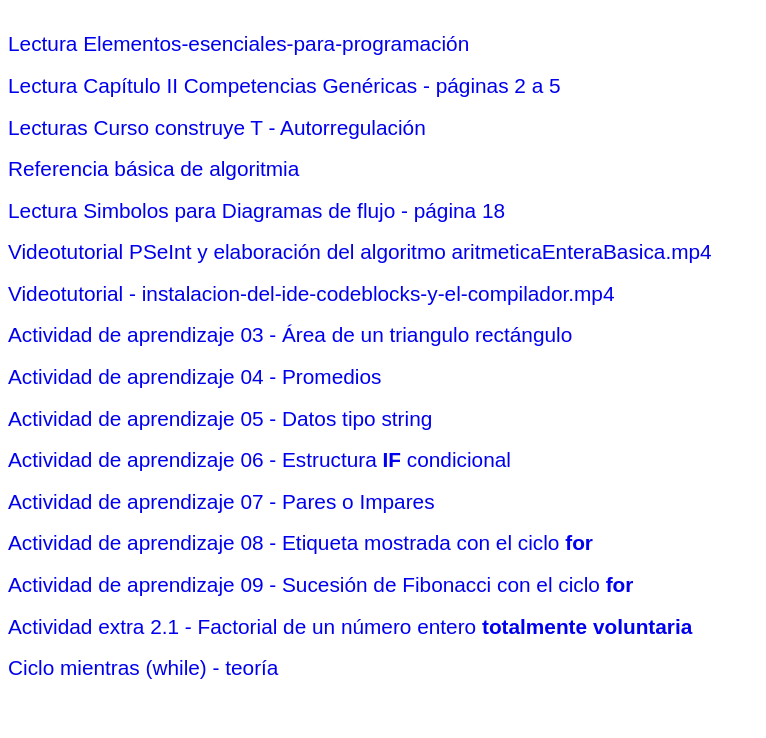
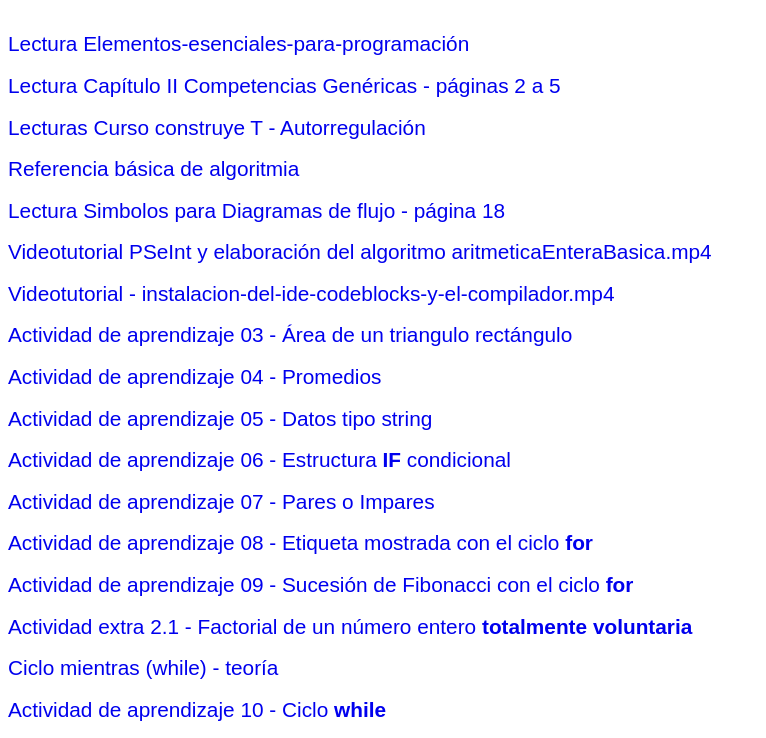
Before and after one commit to edistance/prgmod1, a plain HTML site: page index.html in a window 1280 px wide. Shown: the part 74-812 px from the top of the page, without its empty margins (0-766 px from the left). Drawn offline with Linux system fonts and the light colour scheme.

Commit message:
Se agrego la actividad 10 - ciclo while

```diff
--- a/index.html
+++ b/index.html
@@ -23,6 +23,7 @@
 		<a href="actividades/act09-sucesionFibonacci.pdf">Actividad de aprendizaje 09 - Sucesión de Fibonacci con el ciclo <span class="negrita">for</span></a>
 		<a href="actividades/actExtra-2.1-factorial.pdf">Actividad extra 2.1 - Factorial de un número entero <span class="negrita">totalmente voluntaria</span></a>
 		<a href="recursos/algoritmos-Pseudocodigo-cpp-referencia-ciclo-mientras-teoria.pdf">Ciclo mientras (while) - teoría</a>
+		<a href="actividades/act10-ciclo-while.pdf">Actividad de aprendizaje 10 - Ciclo <span class="negrita">while</span></a>
 
 	</body>
 </html>
```
Also changed, not shown: 1 other file.
